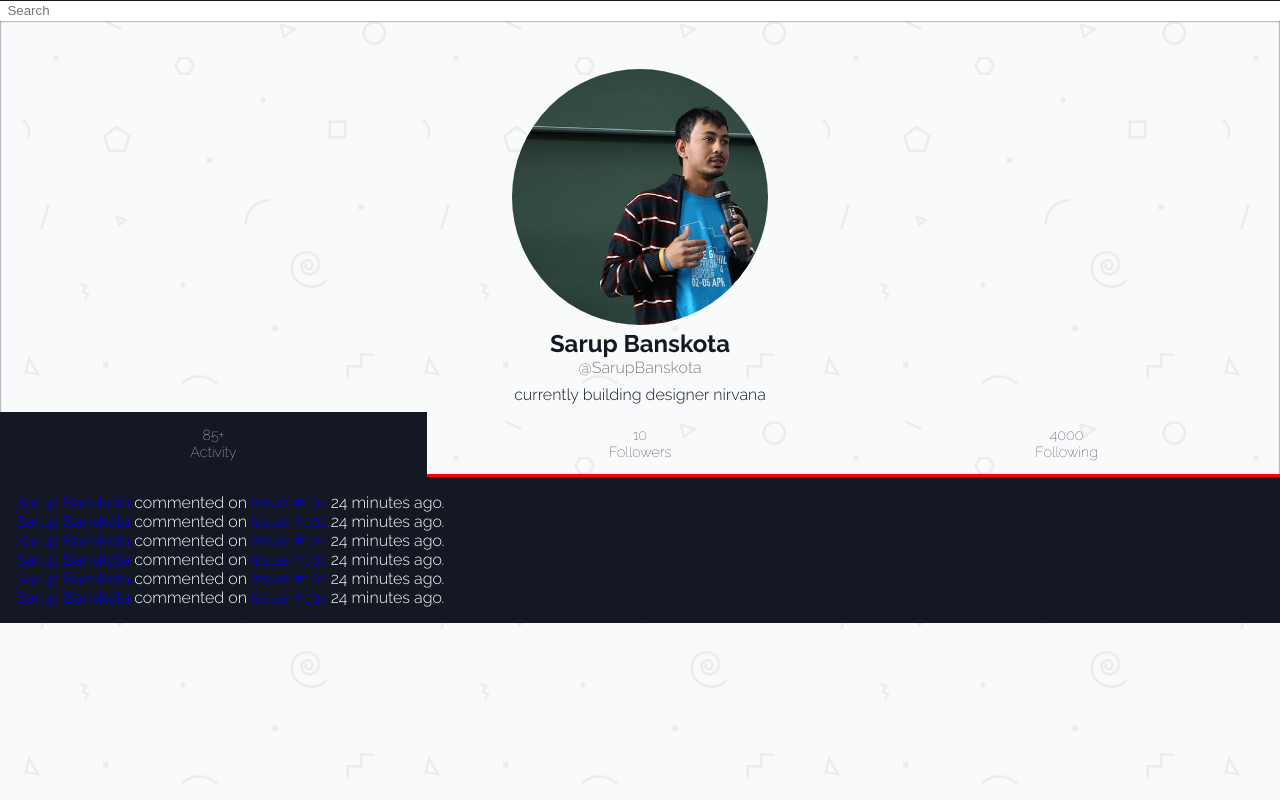
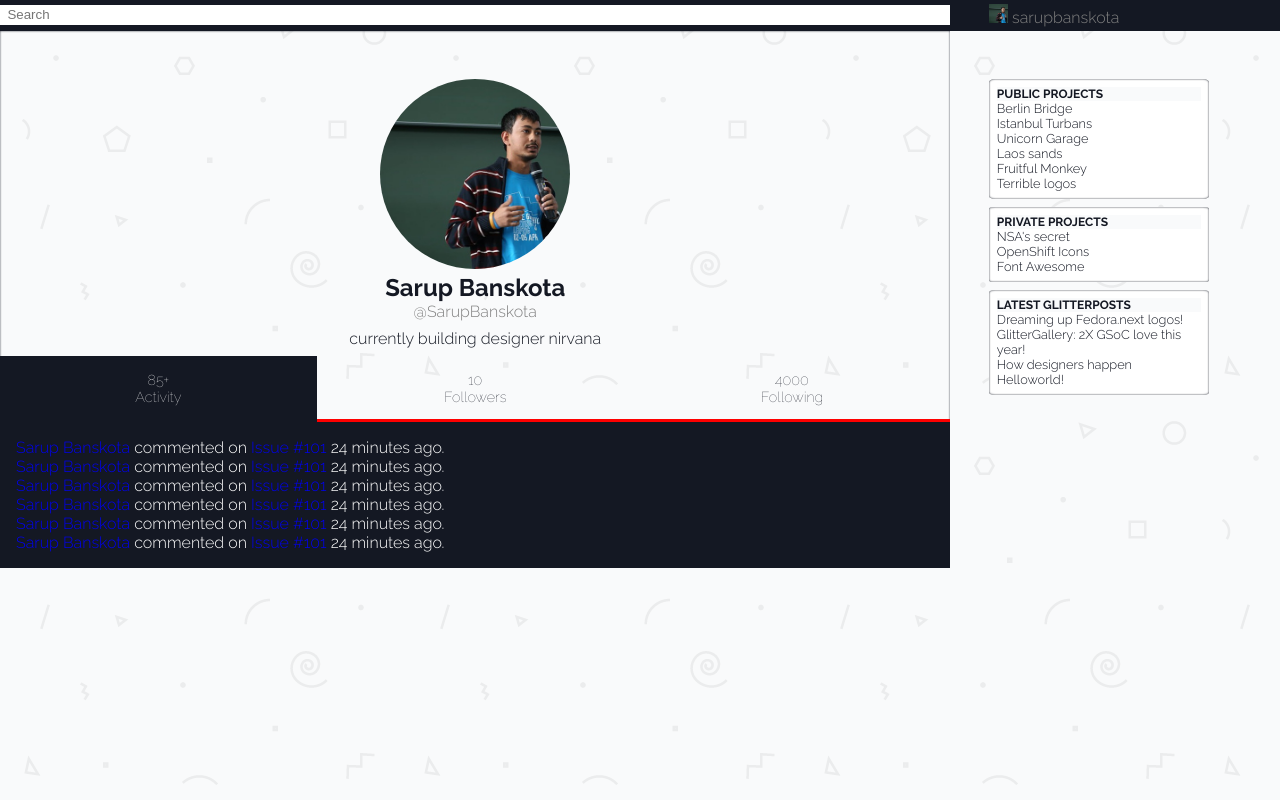
Before and after one commit to sarupbanskota/glitterexperiments, a plain HTML site: page index.html in a window 1280 px wide. Drawn offline with Linux system fonts and the light colour scheme.

Commit message:
Better support for tablets (around iPad potrait)

```diff
--- a/index.html
+++ b/index.html
@@ -13,8 +13,8 @@
 
       <nav>
         <aside class="left"><img src="logo.svg"></aside>
-        <article><input type="text" name="search" placeholder="  Search"></input></article>
-        <aside class="right"><img src="sarup.jpg">sarupbanskota</aside>
+        <article class="center"><input type="text" name="search" placeholder="  Search"></input></article>
+        <aside class="right"><img src="sarup.jpg"> sarupbanskota</aside>
       </nav>
 
       <!-- Use left asides for Navigation help -->
@@ -130,23 +130,39 @@
 
       <!-- Use right aside for widgets: created & styled uniquely -->
       <aside class="right widget">
+
         <section>
           <header>PUBLIC PROJECTS</header>
           <ul>
-            <li> Helloworld </li>
-            <li> Gramvikas </li>
-            <li> Infinite design love </li>
+            <li><a href="#"> Berlin Bridge  </a></li>
+            <li><a href="#"> Istanbul Turbans </a></li>
+            <li><a href="#"> Unicorn Garage </a></li>
+            <li><a href="#"> Laos sands </a></li>
+            <li><a href="#"> Fruitful Monkey </a></li>
+            <li><a href="#"> Terrible logos </a></li>
           </ul>
         </section>
 
         <section>
           <header>PRIVATE PROJECTS</header>
           <ul>
-            <li> Helloworld </li>
-            <li> Gramvikas </li>
-            <li> Infinite design love </li>
+            <li><a href="#"> NSA's secret</a></li>
+            <li><a href="#"> OpenShift Icons </a></li>
+            <li><a href="#"> Font Awesome</a></li>
           </ul>
         </section>
+
+        <section>
+          <header>LATEST GLITTERPOSTS</header>
+          <ul>
+            <li><a href="http://sarupbanskota.github.io/fedora/2014/06/04/dreaming-fedora.next-logos.html"> Dreaming up Fedora.next logos! </a></li>
+            <li><a href="sarupbanskota.github.io/fedora/2014/05/22/glittergallery-more-gsoc-love.html"> GlitterGallery: 2X GSoC love this year! </a></li>
+            <li><a href="http://sarupbanskota.github.io/design/2013/06/14/how-designers-happen.html"> How designers happen </a></li>
+            <li><a href="http://sarupbanskota.github.io/news/2014/05/21/hello-world.html"> Helloworld! </a></li>
+          </ul>
+        </section>
+
+
       </aside> <!-- close right aside -->
 
     </div> <!-- close wrapper -->
--- a/style.scss
+++ b/style.scss
@@ -5,6 +5,7 @@
 
 // Variables come here
 $map_blue: #141823;
+$geometry_blue: #f9fafb;
 $raleway: 'Raleway', sans-serif;
 
 
@@ -13,9 +14,6 @@ $raleway: 'Raleway', sans-serif;
 	padding:0;
 }
 
-body{
-	background: url('geometry.png');
-}
 
 @mixin border-radius($radius) {
   -webkit-border-radius: $radius;
@@ -26,6 +24,11 @@ body{
 
 // for all devices lower than 20em in width
 @media screen and (min-width: 0em){
+
+
+	body{
+		background-color: $geometry_blue;
+	}
 
 	nav{
 	  @include col(1);
@@ -41,7 +44,6 @@ body{
 				height: 1.5em;
 				border-style: none;
 			}
-
 		}
 		img{
 		 // we are loading images but hiding
@@ -129,6 +131,10 @@ body{
 
 @media screen and (min-width: 20em){
 
+	body{
+		background: url('geometry.png');
+	}
+
 	article{
 		.social{
 			div{
@@ -143,3 +149,77 @@ body{
 	}
 
 }
+
+@media screen and (min-width: 40.063em){
+	nav{
+	  padding-top:0.25em;
+	  padding-bottom:0.25em;
+	  aside{
+	  	display: initial;
+	  	color: gray;
+	  	font-weight: 300;
+	  }
+		img{
+			max-width: 1.2em;
+		}
+	}
+
+
+	aside {
+		@include col(1/4);
+	  font-family: $raleway;
+
+	  section{
+	  	@include border-radius(2.5%);
+	  	width: 70%;
+	  	box-shadow:inset 0 0 0.125em 0 $map_blue;
+	  	background-color: white;
+	  	margin-top: 0.5em;
+	  	padding: 0.5em;
+	    header{
+	    	background-color: $geometry_blue;
+	      color: $map_blue;
+	      font-weight:700;
+	      font-size:0.75em;
+	    }
+	    a{
+		    text-decoration:none;
+		    color: $map_blue;
+	    }
+	    a:hover{
+	    	font-weight: 700;
+	    	color: gray;
+	    }
+
+	    ul{
+	      list-style-type: none;
+	      padding: 0;
+	      margin: 0;
+	      font-size: 0.8em;
+	    }
+	  }
+	}
+
+	article {
+		@include center;
+		@include col(3/4);
+	}
+
+	.left{
+		display:none;
+	}
+
+	.right{
+		text-align: left;
+	}
+
+	.center{
+		text-align:center;
+	}
+
+  .widget{
+  	margin-top: 2.5em;
+  }
+
+
+}
```
Also changed, not shown: style.css.
